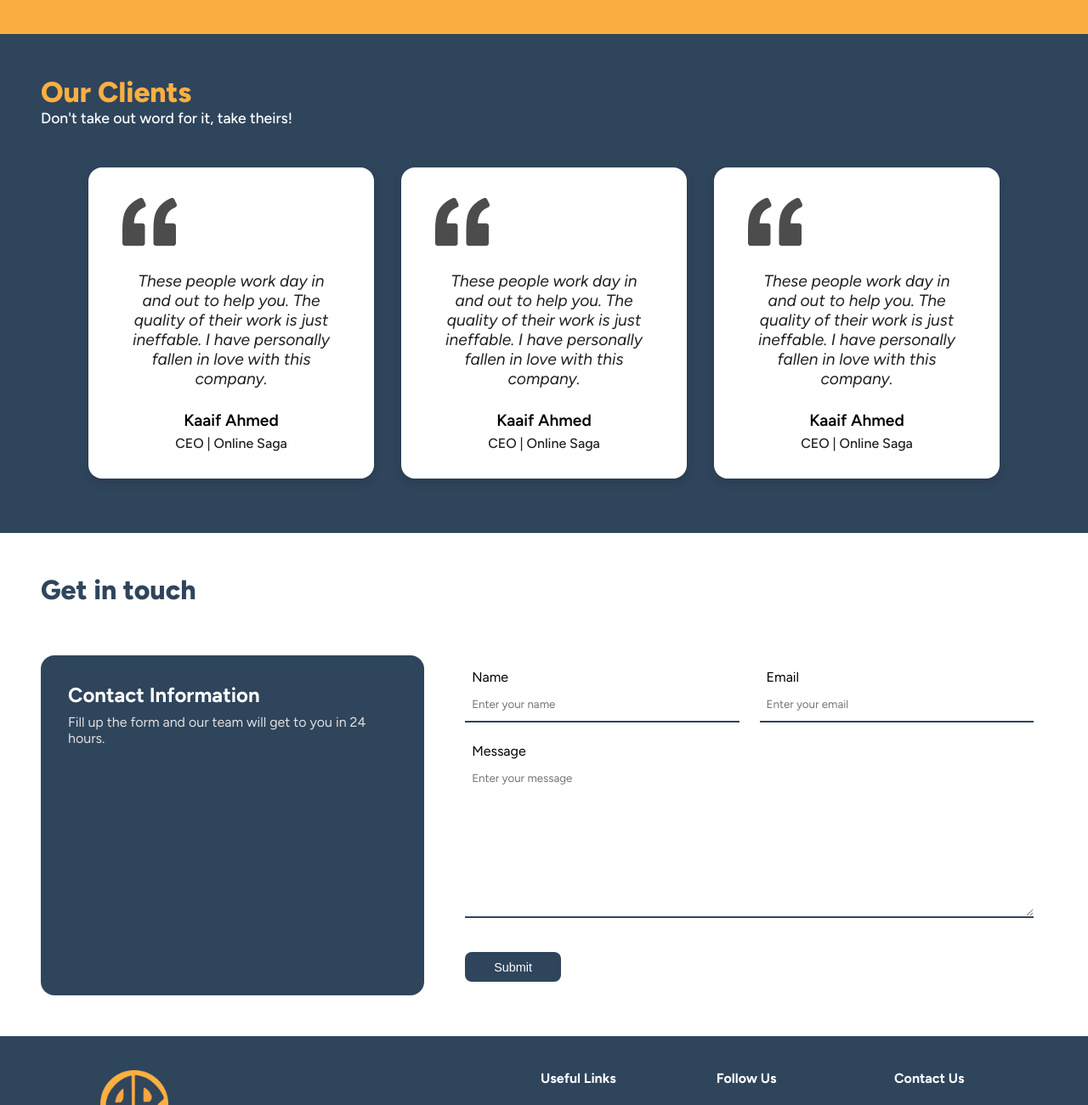
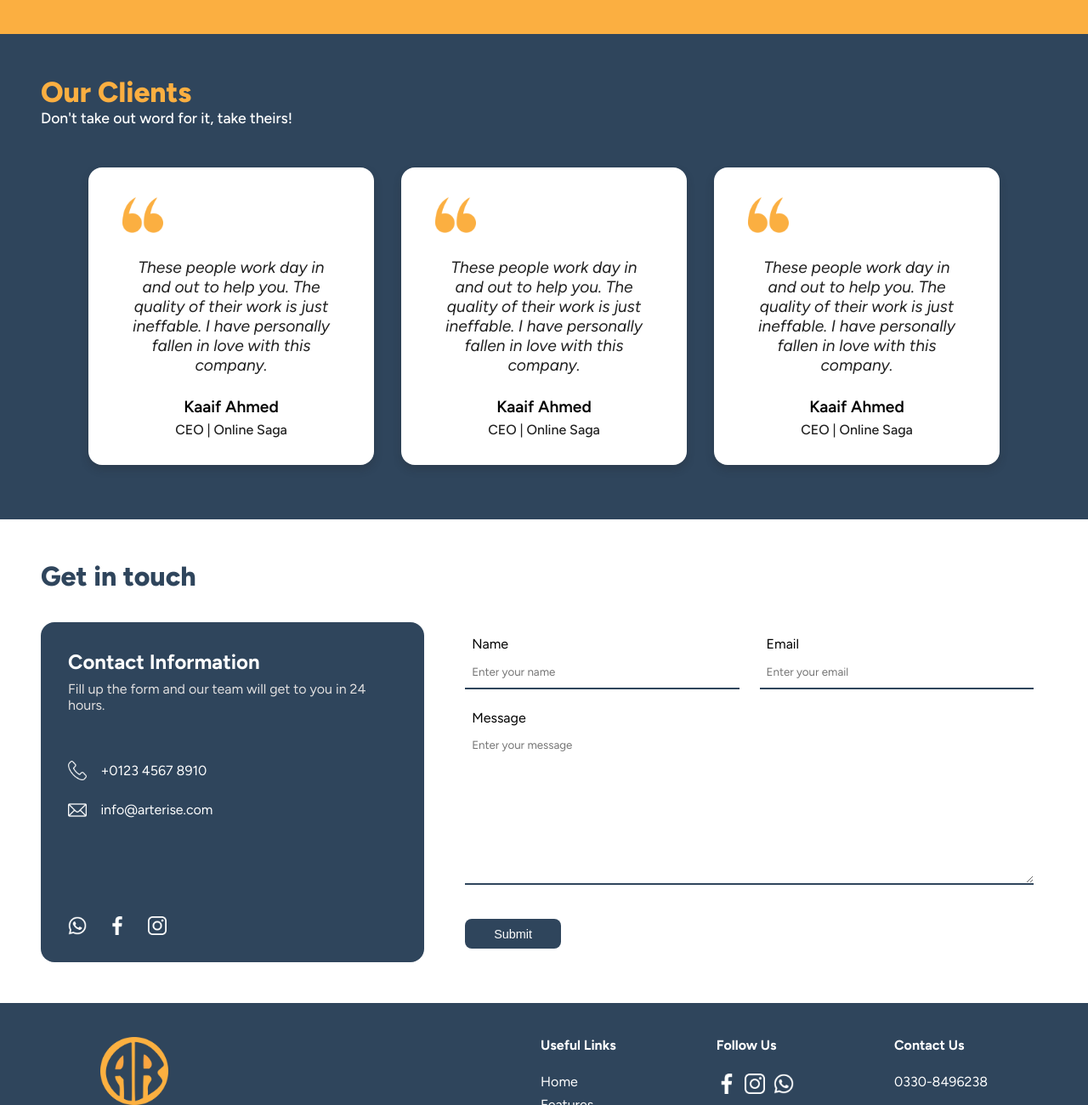
Before and after one commit to OnlineSaga/ArteRise, a plain HTML site: page index.html in a window 1280 px wide. Shown: the part 3864-5164 px from the top of the page at 85% size. Drawn offline with Linux system fonts and the light colour scheme.

Commit message:
Woahhhh!!

```diff
--- a/css/index.css
+++ b/css/index.css
@@ -14,7 +14,7 @@
     --l-black--: #202020;
     --d-gray--: rgb(100, 100, 100);
     --font--: 'Figtree', sans-serif;
-    /* overflow: hidden; */
+    scroll-behavior: smooth;
 }
 
 header {
@@ -405,10 +405,8 @@ header {
 }
 
 .testimonial_quote {
-    width: 4rem;
-    opacity: 0.7;
+    width: 3rem;
     align-self: flex-start;
-    /* filter: invert(1); */
 }
 
 .testimonial_body {
@@ -416,7 +414,6 @@ header {
     text-align: center;
     font-style: italic;
     color: var(--l-black--);
-
 }
 
 .client_info {
@@ -430,6 +427,7 @@ header {
 .client-name {
     font-size: 1.2rem;
     font-weight: 600;
+    /* color: var(--secondary-color--); */
     color: var(--black--);
 }
 
@@ -447,7 +445,7 @@ header {
     display: grid;
     padding: 3rem 3rem;
     grid-template-columns: 1fr 1.5fr;
-    grid-template-rows: 1fr 5fr;
+    grid-template-rows: 1fr 7fr;
     font-family: var(--font--);
     /* background-color: var(--secondary-color--); */
     background-color: var(--white--);
@@ -516,6 +514,7 @@ header {
     display: flex;
     flex-direction: column;
     background-color: var(--primary-color--);
+    /* background-color: var(--secondary-color--); */
     margin-right: 1rem;
     border-radius: 1rem;
     padding: 2rem 2rem;
@@ -524,14 +523,41 @@ header {
 
 .contact_info--head {
     color: var(--white--);
+    /* color: var(--black--); */
     font-size: 1.5rem;
 }
 
 .contact_info--desc {
     color: var(--l-white--);
+    /* color: var(--l-black--); */
     font-size: 1rem;
+    margin-bottom: 2rem;
 }
 
+.contact_info--email, .contact_info--contact {
+    display: flex;
+    align-items: center;
+    gap: 1rem;
+    color: var(--white--);
+    margin-top: 1rem;
+}
+
+.info_email--img, .info_contact--img  {
+    width: 1.4rem;
+}
+
+.contact_info--socials {
+    height: 100%;
+    width: 30%;
+    display: flex;
+    align-items: flex-end;
+    justify-content: space-between;
+}
+
+.contact_socials {
+    width: 1.4rem;
+    filter: invert(1);
+}
 
 
 /* Footer */
--- a/index.html
+++ b/index.html
@@ -129,8 +129,7 @@
             </div>
             <div class="slider">
                 <div class="testimonial">
-                    <!-- <div class="testimonial_text"> -->
-                        <img class="testimonial_quote" src="css/static/quote.png" alt="">
+                    <img class="testimonial_quote" src="css/static/quote-y.png" alt="">
                     <p class="testimonial_body">These people work day in and out to help you. The quality of their work is just ineffable. I have personally fallen in love with this company.</p>
                     <div class="client_info">
                         <p class="client-name">Kaaif Ahmed</p>
@@ -138,8 +137,7 @@
                     </div>
                 </div>
                 <div class="testimonial">
-                    <!-- <div class="testimonial_text"> -->
-                        <img class="testimonial_quote" src="css/static/quote.png" alt="">
+                    <img class="testimonial_quote" src="css/static/quote-y.png" alt="">
                     <p class="testimonial_body">These people work day in and out to help you. The quality of their work is just ineffable. I have personally fallen in love with this company.</p>
                     <div class="client_info">
                         <p class="client-name">Kaaif Ahmed</p>
@@ -147,8 +145,7 @@
                     </div>
                 </div>
                 <div class="testimonial">
-                    <!-- <div class="testimonial_text"> -->
-                        <img class="testimonial_quote" src="css/static/quote.png" alt="">
+                    <img class="testimonial_quote" src="css/static/quote-y.png" alt="">
                     <p class="testimonial_body">These people work day in and out to help you. The quality of their work is just ineffable. I have personally fallen in love with this company.</p>
                     <div class="client_info">
                         <p class="client-name">Kaaif Ahmed</p>
@@ -162,8 +159,19 @@
             <div class="contact_info">
                 <h5 class="contact_info--head">Contact Information</h5>
                 <p class="contact_info--desc">Fill up the form and our team will get to you in 24 hours.</p>
-                <div class="contact_info--cell"></div>
-                <div class="contact_info--email"></div>
+                <div class="contact_info--contact">
+                    <img src="css/static/contact.png" alt="contact" class="info_contact--img">
+                    +0123 4567 8910
+                </div>
+                <div class="contact_info--email">
+                    <img src="css/static/email.png" alt="email" class="info_email--img">
+                    info@arterise.com
+                </div>
+                <div class="contact_info--socials">
+                    <img src="css/static/whatsapp.png" class="contact_socials" alt="whatsapp">
+                    <img src="css/static/facebook.png" class="contact_socials" alt="facebook">
+                    <img src="css/static/instagram.png" class="contact_socials" alt="instagram">
+                </div>
             </div>
             <form action="" class="contact_form">
                 <div class="contact_form--fields">
```
Also changed, not shown: css/static/contact.png (added), css/static/email.png (added), css/static/quote-y.png (added). Lines whose indentation alone changed are shown as unchanged.
